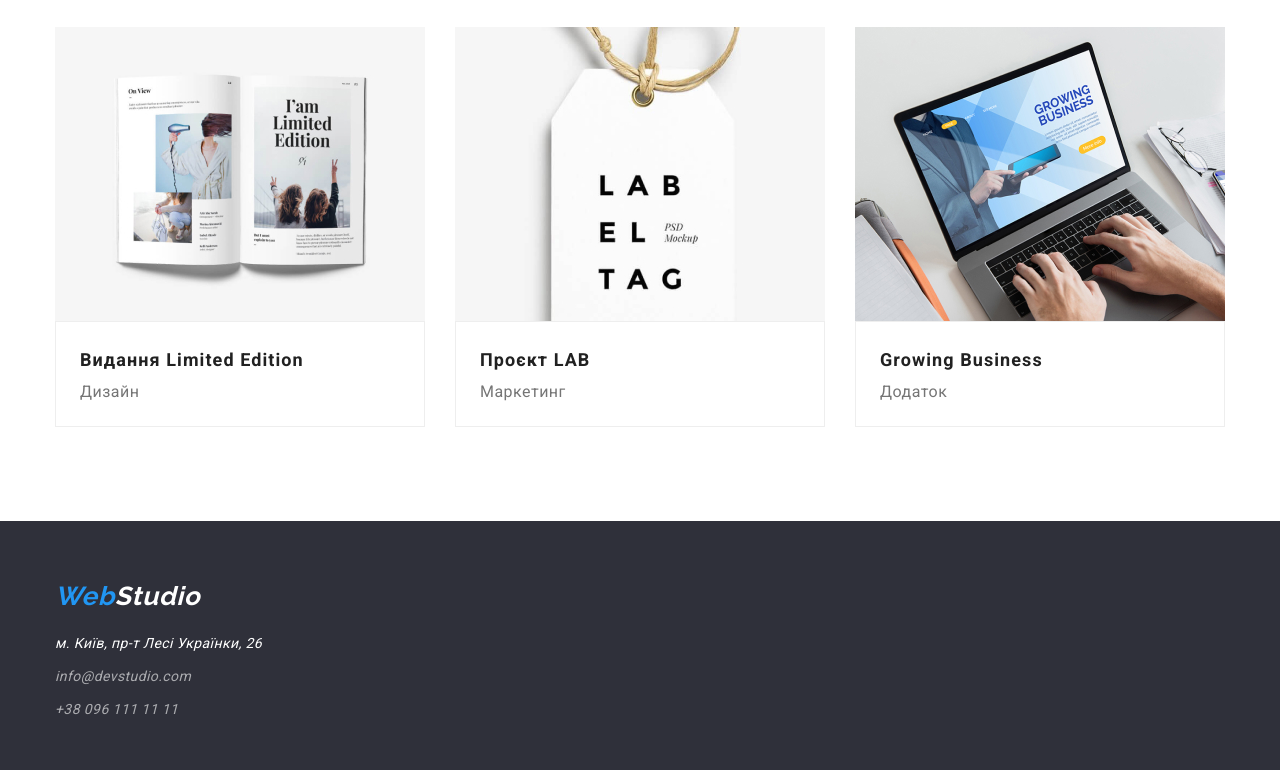
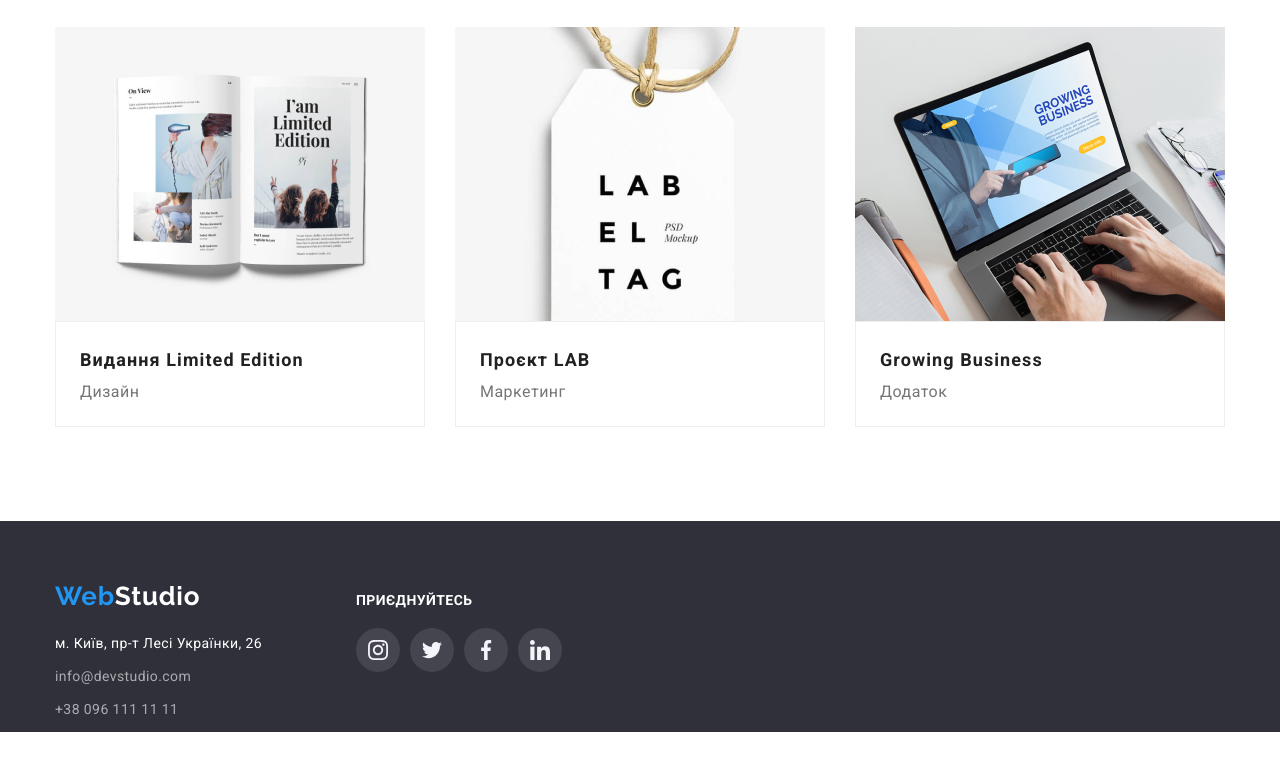
Before and after one commit to ASToliarchuk/web-studio4, a plain HTML site: page portfolio.html in a window 1280 px wide. Shown: the part 1101-1871 px from the top of the page. After the commit the page ends 1833 px from the top, so only its background shows below. Drawn offline with nearby package versions, Linux system fonts and the light colour scheme.

Commit message:
чсчс

```diff
--- a/portfolio.html
+++ b/portfolio.html
@@ -138,14 +138,40 @@
 
     <!-- Підвал -->
     <footer class="footer">
-       <div class="container">
-        <address>
-            <a href="./index.html" class="logo-footer">Web<span>Studio</span>
+        <div class="container footer-block">
+            <address class="address">
+                <a href="./index.html" class="logo-footer">Web<span class="img-logo-footer">Studio</span>
                 </a>
                 <p class="footer-address">м. Київ, пр-т Лесі Українки, 26</p>
                 <a href="mailto:info@devstudio.com" class="footer-mail">info@devstudio.com</a><br>
                 <a href="tel:+80961111111" class="footer-tel">+38 096 111 11 11</a>
             </address>
+
+            <div>
+                <h3 class="title-icon">ПРИЄДНУЙТЕСЬ</h3>
+                <ul class="socials">
+                    <li class="items-icon"> <a class="link-social" href="">
+                            <svg class="footer-icon" width="20" height="20">
+                                <use href="./images/symbol-defs2.svg#icon-instagram"></use>
+                            </svg>
+                        </a></li>
+                    <li class="items-icon"> <a class="link-social" href="">
+                            <svg class="footer-icon" width="20" height="20">
+                                <use href="./images/symbol-defs2.svg#icon-twitter"></use>
+                            </svg>
+                        </a></li>
+                    <li class="items-icon"> <a class="link-social" href="">
+                            <svg class="footer-icon" width="20" height="20">
+                                <use href="./images/symbol-defs2.svg#icon-facebook"></use>
+                            </svg>
+                        </a></li>
+                    <li class="items-icon"> <a class="link-social" href="">
+                            <svg class="footer-icon" width="20" height="20">
+                                <use href="./images/symbol-defs2.svg#icon-linkedin"></use>
+                            </svg>
+                        </a></li>
+                </ul>
+            </div>
         </div>
     </footer>
 
```
Lines whose indentation alone changed are shown as unchanged.
